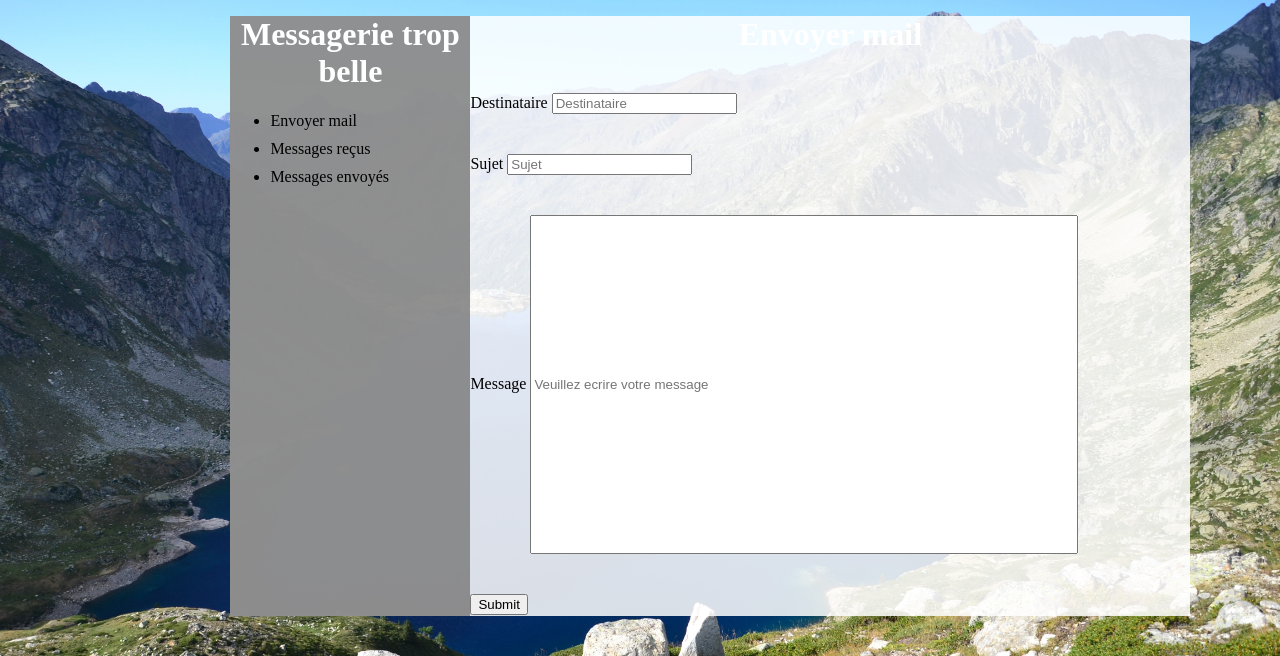
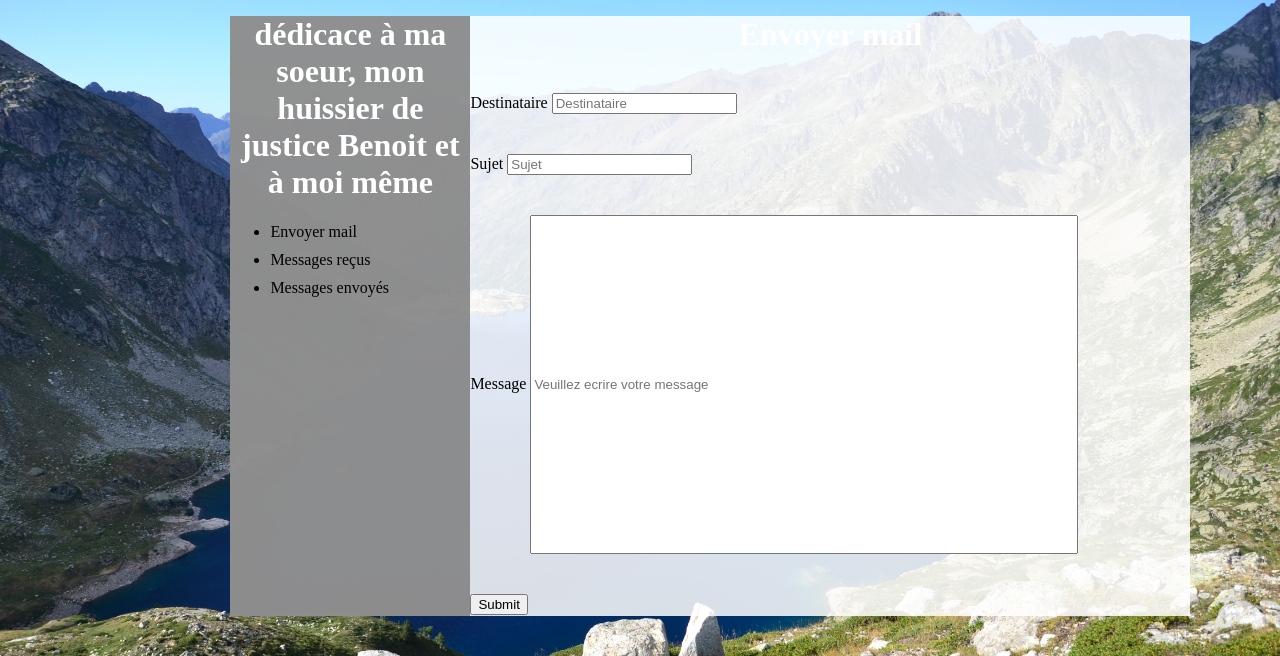
Before and after one commit to lucley64/SuperProjetSite, a PHP site: page /php/messagerie.php in a window 1280 px wide; the page is wider, and only the part inside the window is pictured. Shown: the part 104-760 px from the top of that part. Run offline with PHP 8.4, Linux system fonts and the light colour scheme; the visitor is signed in with stand-in values (Sample User, id 1); data that the repository does not hold is empty.

Commit message:
dédicace à Manon

```diff
--- a/css/sidebar.css
+++ b/css/sidebar.css
@@ -22,7 +22,6 @@ div[type=Toggled]
     z-index: 9999;
     text-transform: uppercase;
     font-weight: bold;
-
 }
 
 
--- a/php/messagerie.php
+++ b/php/messagerie.php
@@ -25,7 +25,7 @@
     </div>
     <div id=Contenu>
         <div id="barreGauche">
-            <h1>Messagerie trop belle</h1>
+            <h1>dédicace à ma soeur, mon huissier de justice Benoit et à moi même</h1>
             <ul>
                 <li class="envoyermail" onclick=afficher(this);>Envoyer mail</li>
                 <li class="messagesRecus" onclick=afficher(this);>Messages reçus</li>
```
